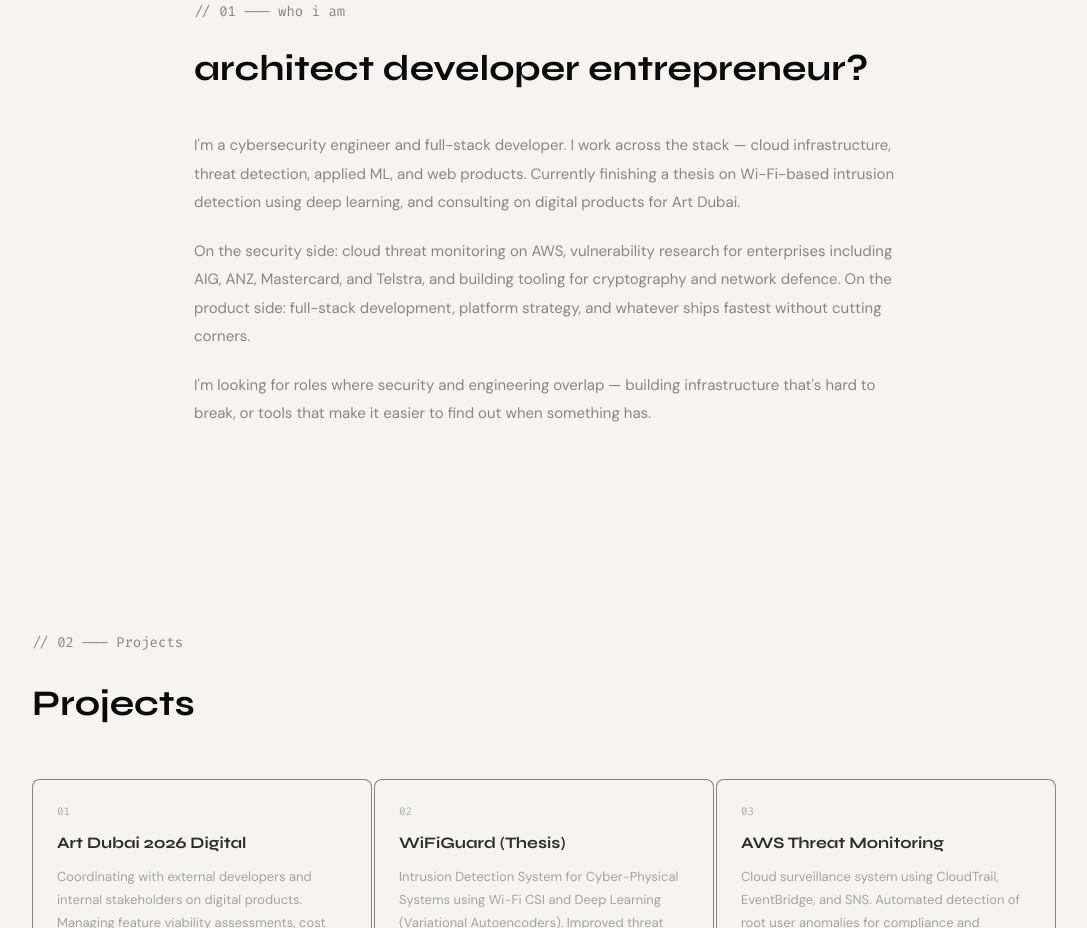
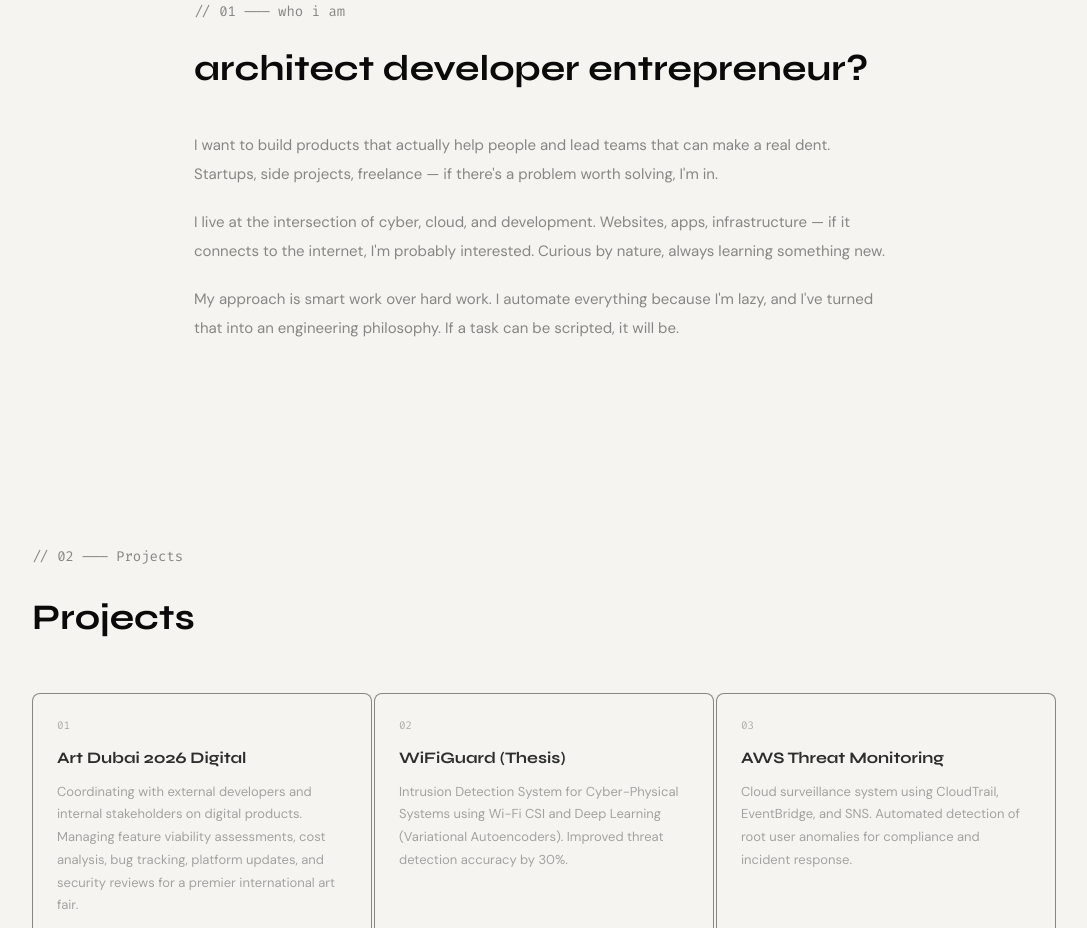
Before and after one commit to Prudhvivarma0/notprudhvisserver, a Next.js app: page / in a window 1280 px wide. Shown: the part 900-1828 px from the top of the page, without its empty margins (96-1183 px from the left). Built offline with nearby package versions, Linux system fonts and the light colour scheme; no server answers.

Commit message:
rewrite about paragraphs

```diff
--- a/components/About.tsx
+++ b/components/About.tsx
@@ -17,23 +17,21 @@ export function About() {
         <div className="space-y-5">
 
           <p className="reveal" style={{ fontSize: "clamp(13px, 1.3vw, 15px)", lineHeight: 1.9, color: "var(--muted)" }}>
-            I&apos;m a cybersecurity engineer and full-stack developer. I work across the
-            stack — cloud infrastructure, threat detection, applied ML, and web products.
-            Currently finishing a thesis on Wi-Fi-based intrusion detection using deep
-            learning, and consulting on digital products for Art Dubai.
+            I want to build products that actually help people and lead teams that can make
+            a real dent. Startups, side projects, freelance — if there&apos;s a problem
+            worth solving, I&apos;m in.
           </p>
 
           <p className="reveal" style={{ fontSize: "clamp(13px, 1.3vw, 15px)", lineHeight: 1.9, color: "var(--muted)" }}>
-            On the security side: cloud threat monitoring on AWS, vulnerability research
-            for enterprises including AIG, ANZ, Mastercard, and Telstra, and building
-            tooling for cryptography and network defence. On the product side: full-stack
-            development, platform strategy, and whatever ships fastest without cutting corners.
+            I live at the intersection of cyber, cloud, and development. Websites, apps,
+            infrastructure — if it connects to the internet, I&apos;m probably interested.
+            Curious by nature, always learning something new.
           </p>
 
           <p className="reveal" style={{ fontSize: "clamp(13px, 1.3vw, 15px)", lineHeight: 1.9, color: "var(--muted)" }}>
-            I&apos;m looking for roles where security and engineering overlap — building
-            infrastructure that&apos;s hard to break, or tools that make it easier to
-            find out when something has.
+            My approach is smart work over hard work. I automate everything because I&apos;m
+            lazy, and I&apos;ve turned that into an engineering philosophy. If a task can
+            be scripted, it will be.
           </p>
 
         </div>
```
